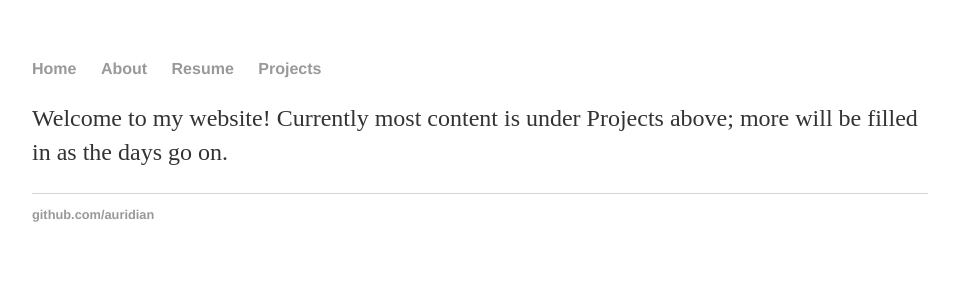
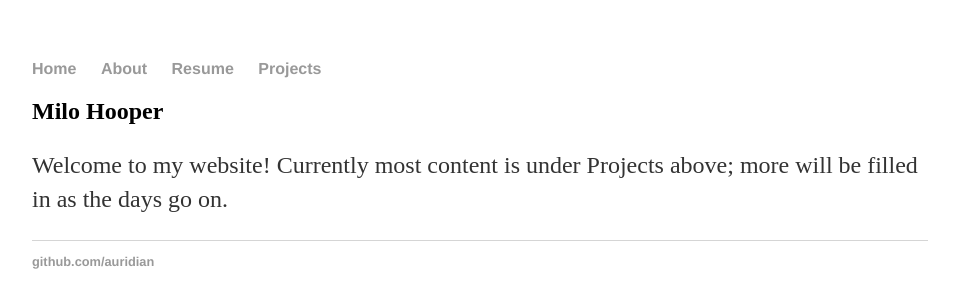
Before and after one commit to auridian/portfolio, a Jekyll site: the page built from index.html, in a window 1280 px wide. Shown: the top 308 px of the page, without its empty margins (160-1119 px from the left). Built offline with Jekyll 4.4.1, drawn with Linux system fonts in a browser that asks for light colours.

Commit message:
Update index.html

```diff
--- a/index.html
+++ b/index.html
@@ -3,5 +3,6 @@ layout: default
 title: Milo Hooper
 ---
 <div class="blurb">
+	<h2>Milo Hooper</h2>
 	<p>Welcome to my website! Currently most content is under Projects above; more will be filled in as the days go on.</p>
 </div><!-- /.blurb -->
```
